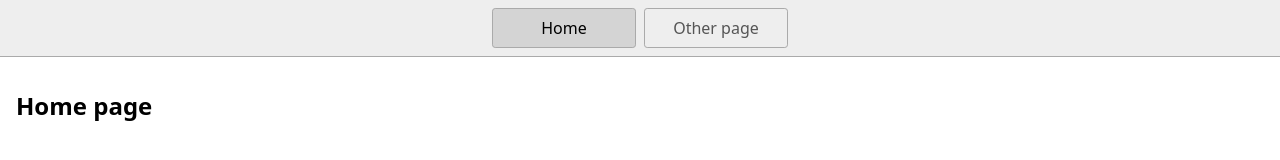
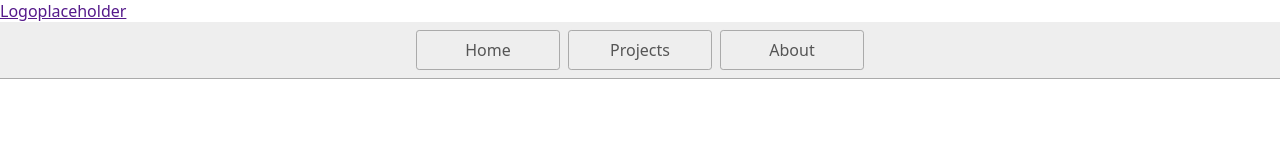
Before and after one commit to MissKluck/layout, a website: page index.html in a window 1280 px wide. Drawn offline with Linux system fonts and the light colour scheme.

Commit message:
Cleaned up + started working on layout

```diff
--- a/index.html
+++ b/index.html
@@ -1,23 +1,28 @@
 <!DOCTYPE html>
 <html lang="en">
 <head>
-    <title>Home</title>
-    <meta charset="UTF-8" />
-    <meta name="viewport" content="width=device-width" />
-    <!--
-      Need a visual blank slate?
-      Remove all code in `styles.css`!
-    -->
-    <link rel="stylesheet" href="styles.css" />
-    <script type="module" src="script.js"></script>
+  <meta charset="UTF-8">
+  <meta name="viewport" content="width=device-width, initial-scale=1.0">
+  <link rel="stylesheet" href="styles.css">
+  <title>Document</title>
 </head>
 <body>
+  <header class="navbar">
+      <a href="">
+        Logoplaceholder
+      </a>
+
       <nav>
-      <a href="/" aria-current="page">Home</a>
-      <a href="/page2.html">Other page</a>
+        <a href="">
+          Home
+        </a>
+        <a href="">
+          Projects
+        </a>
+        <a href="">
+          About
+        </a>
       </nav>
-    <main>
-      <h1>Home page</h1>
-    </main>
+  </header>
 </body>
 </html>
```
Lines whose indentation alone changed are shown as unchanged.
